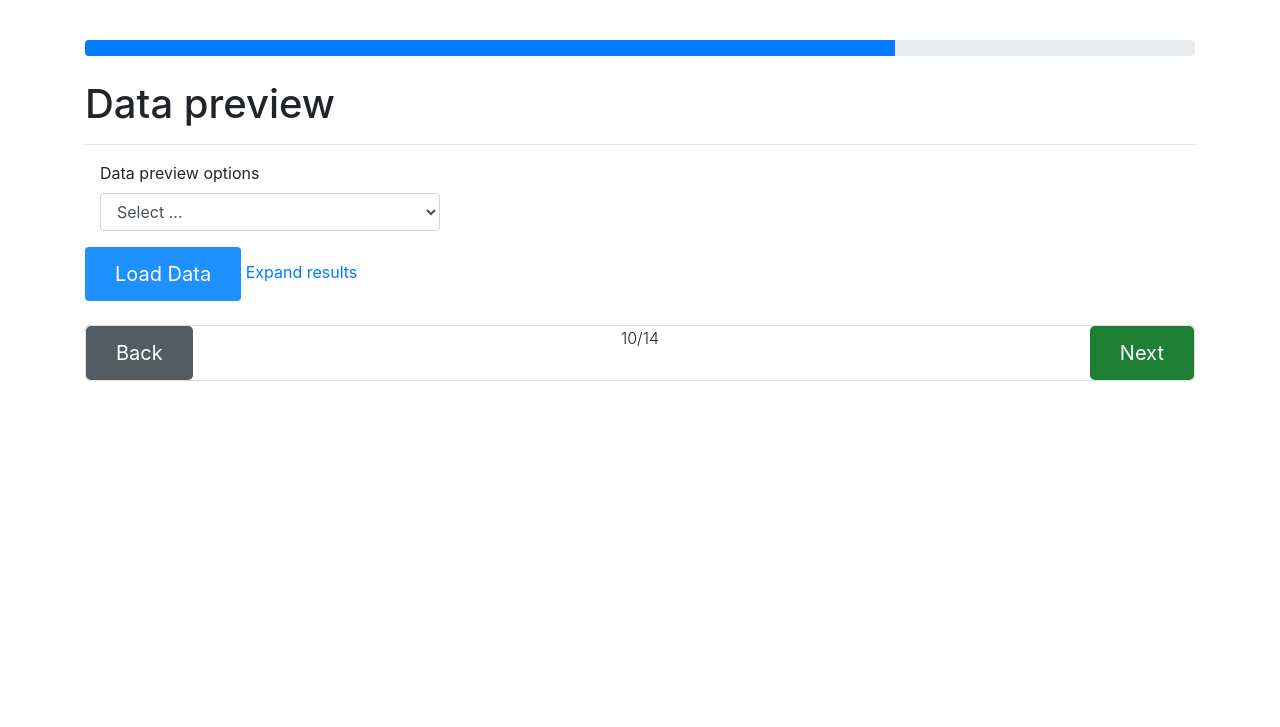
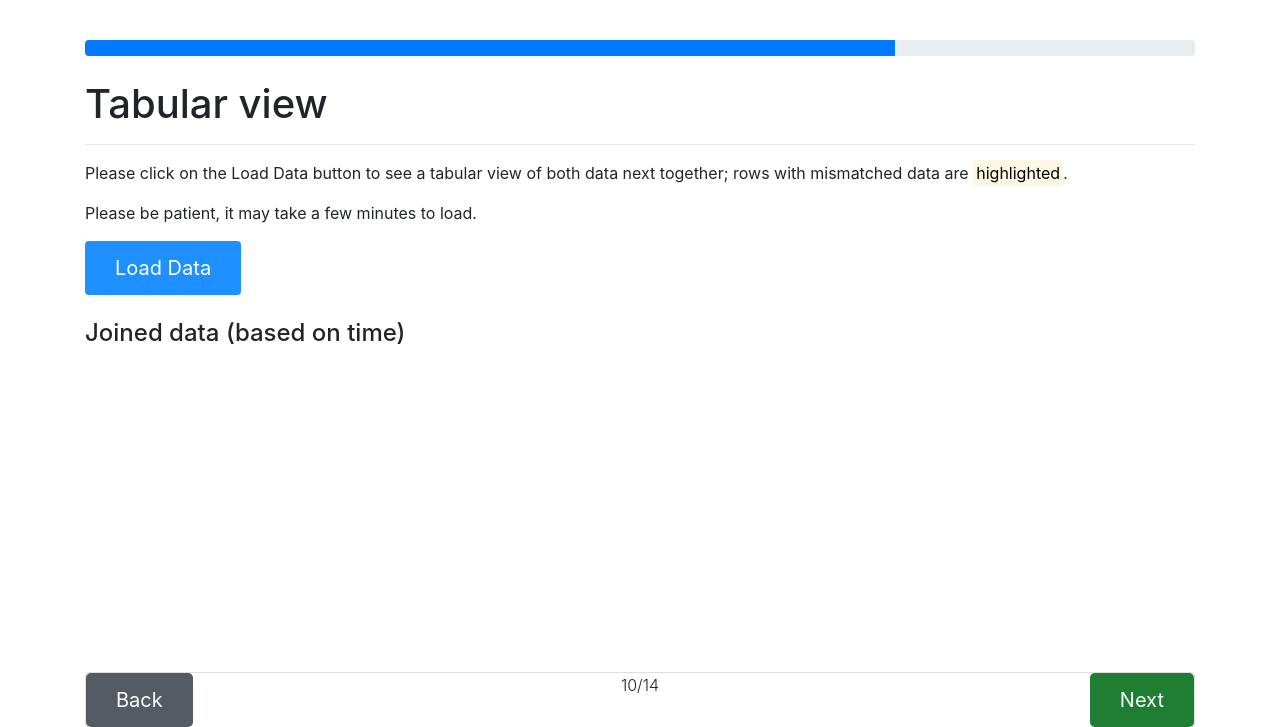
Before and after one commit to hamidkhbl/CRHM-visualisation-experiment-webapp, a Flask app: page /visualization/data_preview in a window 1280 px wide. Shown: the part 56-783 px from the top of the page. Before the commit the page ends 437 px from the top, so only its background shows below. Run offline with Flask 2, Linux system fonts and the light colour scheme; a user stored in the database is signed in; data comes from the database, SQL or seed files in the repository; some libraries are stand-ins or nearby versions.

Commit message:
Fix issues with the data preview page

```diff
--- a/app/templates/public/data_preview.html
+++ b/app/templates/public/data_preview.html
@@ -18,69 +18,30 @@
     </div>
     <br>
 
-    <h1>Data preview</h1>
+    <h1>Tabular view</h1>
     <hr>
+    <p>
+        Please click on the Load Data button to see a tabular view of both data next together; rows with mismatched data are <mark>highlighted</mark>.
+    </p>
+    <p>Please be patient, it may take a few minutes to load.</p>
 
 
 
     <form action="/visualization/data_preview" method="POST">
         <div  class="form-group col-sm-4">
             <div class="form-group">
-                <label for="exampleFormControlSelect1">Data preview options</label>
-                <select class="form-control" id="data_type" name = "data_type">
-                    <option>Select ...</option>
-                  <option>Show data side by side</option>
-                  <option>Show joined data (based on time)</option>
-                  <option>Show joined data (based on id)</option>
-                </select>
               </div>
         </div>
 
         <button class="btn btn-submit btn-primary">Load Data</button>
-        <a target="_blank" rel="noopener noreferrer" href="/visualization/data_preview_expanded">Expand results</a>
         <br>
         <br>
-
-            {%if data_type == 'Show data side by side'%}
-
-            <div class="row">
-
-                <div class="table col-sm-6 ">
-                    <div class="table-responsive col-12" style="height:100vh;" id="col1" onscroll="OnScroll(this,'col2')">
-                        {{ df1 | safe}}
-                    </div>
-                </div>
-
-                <div class="table col-sm-6">
-                    <div class="table-responsive col-12" style="height:100vh;" id="col2" onscroll="OnScroll(this,'col1')">
-                        {{ df2 | safe}}
-                    </div>
-                </div>
-
-            </div>
-
-
-
-            {% endif %}
-
-            {%if data_type == 'Show joined data (based on time)'%}
             <h4>Joined data (based on time)</h4>
             <div class="table">
                 <div class="table-responsive col-11 table" style="height:300px;">
                     {{ df3 | safe}}
                 </div>
             </div>
-            {% endif%}
-
-            {%if data_type == 'Show joined data (based on id)'%}
-            <h4>Joined data (based on id)</h4>
-            <div class="table">
-                <div class="table-responsive col-12 table" style="height:300px;">
-                    {{ df3 | safe}}
-                </div>
-            </div>
-            {% endif%}
-
     </form>
 
     <!-- nav card -->
--- a/app/views.py
+++ b/app/views.py
@@ -267,11 +267,6 @@ def crhm_guid():
 
     return render_template("public/crhm_guid.html")
 
-def highlight_greaterthan(s,threshold,column):
-    is_max = pd.Series(data=False, index=s.index)
-    is_max[column] = s.loc[column] >= threshold
-    return ['background-color: yellow' if is_max.any() else '' for v in is_max]
-
 @users.route("/crhm_tlx",methods = ["GET", "POST"])
 def crhm_tlx():
     user = get_user()
@@ -349,6 +344,10 @@ def new_tlx():
 
     return render_template("public/new_tlx.html", answers = answers, questions = questions, time = tlx.time, mismatch = tlx.mismatch)
 
+def highlight_diff(s,threshold,column):
+    is_max = pd.Series(data=False, index=s.index)
+    is_max[column] = abs(s.loc[column[1]] - s.loc[column[4]]) + abs(s.loc[column[2]] - s.loc[column[5]]) + abs(s.loc[column[3]] - s.loc[column[6]]) >= threshold
+    return ['background-color: yellow' if is_max.any() else '' for v in is_max]
 
 
 @users.route("/data_preview", methods = ["GET", "POST"])
@@ -369,29 +368,39 @@ def data_preview():
         user_log.add()
 
         # convert obs file to df
-        path = os.path.join(app.config["OBS_FILES_DIR"]) #+ ("/{}".format(user.username)) + ("/obs")
+        path = os.path.join(app.config["FILE_UPLOADS"]) + ("/{}".format(user.username)) + ("/obs")
         files = [name for name in os.listdir(path) if os.path.isfile(os.path.join(path, name))]
 
         obs_file_1 = path + '/' + files[0]
         obs_file_2 = path + '/' + files[1]
 
         df1 = converttoDF(obs_file_1)
+        df2 = converttoDF(obs_file_2)
+        df1['SWE(1) 1'] = df1['SWE(1) 1'].astype(float)
+        df1['SWE(2) 1'] = df1['SWE(2) 1'].astype(float)
+        df1['SWE(3) 1'] = df1['SWE(3) 1'].astype(float)
+        df2['SWE(1) 1'] = df2['SWE(1) 1'].astype(float)
+        df2['SWE(2) 1'] = df2['SWE(2) 1'].astype(float)
+        df2['SWE(3) 1'] = df2['SWE(3) 1'].astype(float)
 
         df1['SWE(1) 1'] = df1['SWE(1) 1'].astype(float)
-        df1_style = df1.style.apply(highlight_greaterthan,threshold=1.0,column=['SWE(1) 1'], axis=1)
+        #df1_style = df1.style.apply(highlight_diff_2,threshold=0,column_1=df1.columns, column_2=df2.columns, axis=1)
 
-        df1_html = df1_style.render(classes="table table-hover table-striped table-sm table-bordered") #df1.to_html(classes="table table-hover table-striped table-sm table-bordered")
+        #df1_html = df1_style.render(classes="table table-hover table-striped table-sm table-bordered")
+        #df1.to_html(classes="table table-hover table-striped table-sm table-bordered")
 
-        df2 = converttoDF(obs_file_2)
-        df2_html = df2.to_html(classes="table table-hover table-striped table-sm table-bordered")
+
+        #df2_html = df2.to_html(classes="table table-hover table-striped table-sm table-bordered")
 
         df3 = df1.merge(df2, on = 'time', how ='outer')
-        df3_html = df3.to_html(classes="table table-hover table-striped table-sm table-bordered")
 
-        df4 = df1.merge(df2, how ='outer', left_index=True, right_index=True)
-        df4_html = df4.to_html(classes="table table-hover table-striped table-sm table-bordered")
+        df3_style = df3.style.apply(highlight_diff,threshold=1.0,column=df3.columns, axis=1)
+        df3_html = df3_style.render(classes="table table-hover table-striped table-sm table-bordered")
 
-    return render_template("public/data_preview.html", data_type = data_type, df1 = df1_html, df2 = df2_html, df3 = df3_html, df4 = df4_html)
+        #df4 = df1.merge(df2, how ='outer', left_index=True, right_index=True)
+        #df4_html = df4.to_html(classes="table table-hover table-striped table-sm table-bordered")
+
+    return render_template("public/data_preview.html", data_type = data_type, df3 = df3_html)
 
 
 @users.route("/data_preview_expanded", methods = ["GET", "POST"])
```
